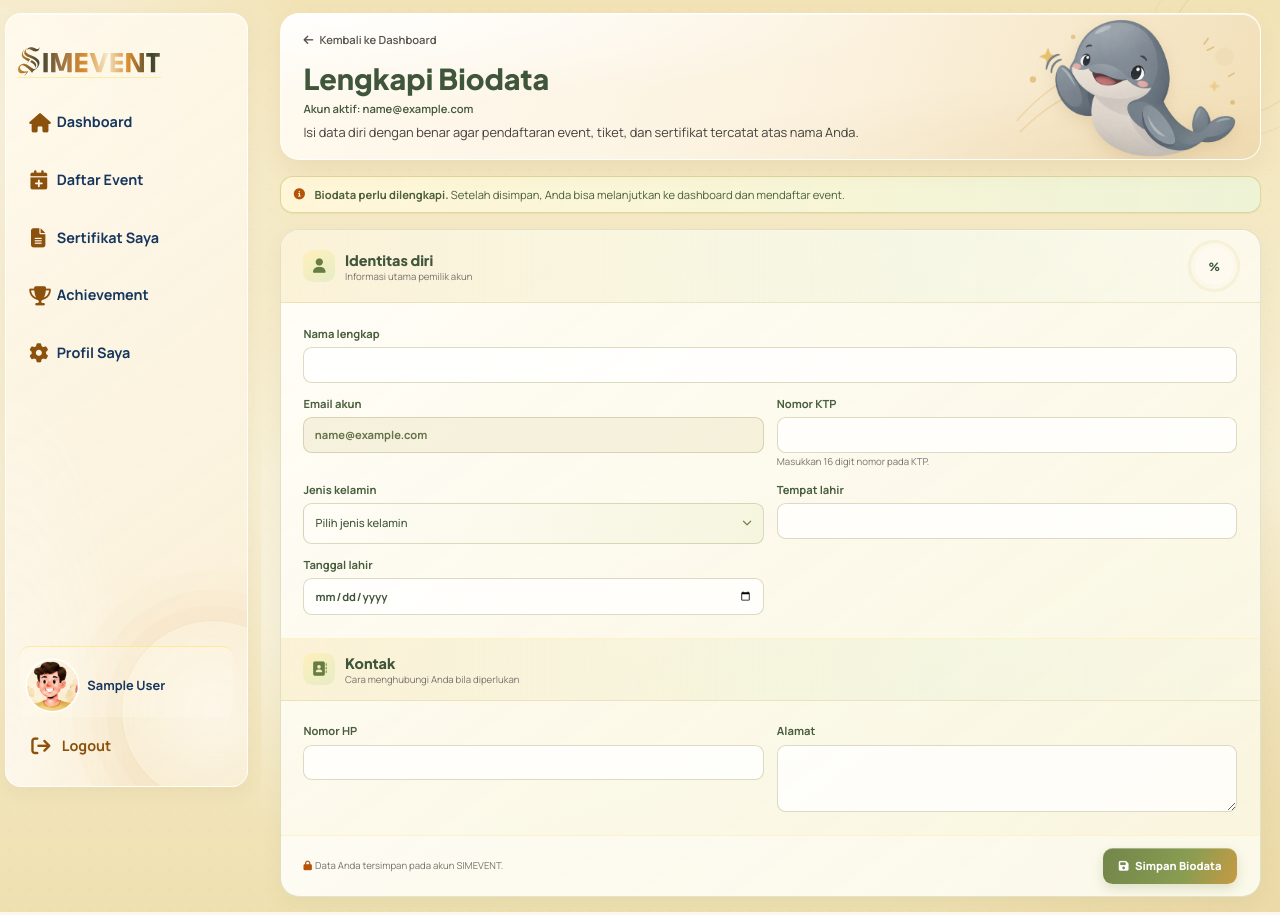
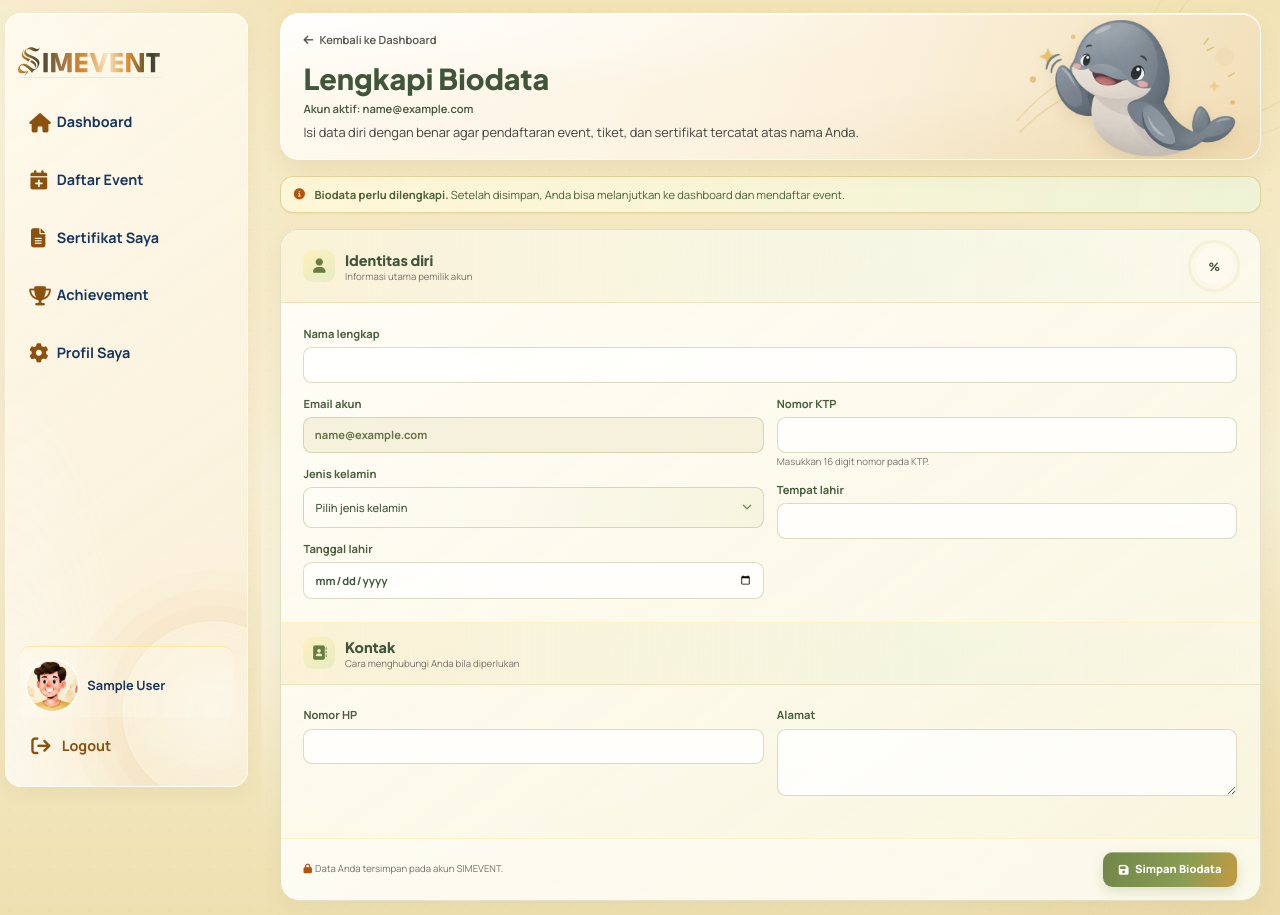
Before and after one commit to HikaruYui/simevent-web, a Django app: template frontend/templates/peserta/akun.html in a window 1280 px wide. Run offline with Django 5.2, Linux system fonts and the light colour scheme; the template is opened without the code that fills it: values that come from a table or form of the project are taken from there, others are empty; the visitor is signed in with stand-in values (Sample User, id 1); some libraries are stand-ins or nearby versions.

Commit message:
add error handler no telp sm nik

```diff
--- a/frontend/templates/peserta/akun.html
+++ b/frontend/templates/peserta/akun.html
@@ -1,3 +1,4 @@
+
 {% extends 'peserta/base_peserta.html' %}
 {% load static %}
 {% block ptitle %}Akun Saya{% endblock %}
@@ -163,6 +164,16 @@
   #participantAccount .account-field select,
   #participantAccount .account-field textarea { transition: none; }
 }
+
+/* Perbesar pesan error Nomor KTP */
+#participantAccount label[for="id_ktp_number"] span.text-rose-700 {
+    font-size: 16px !important;
+    line-height: 1.5 !important;
+    font-weight: 600;
+    display: block;
+    margin-top: 6px;
+}
+
 </style>
 
 <div id="participantAccount" class="mx-auto w-full max-w-[1440px] space-y-5">
@@ -191,9 +202,15 @@
         <div class="account-section-title flex items-center gap-3 px-5 py-4 sm:px-7"><span class="grid h-10 w-10 place-items-center rounded-xl bg-amber-100 text-lg text-brand-orangeDeep"><i class="fa-solid fa-user"></i></span><div><h2 class="font-display text-lg font-extrabold text-brand-ink">Identitas diri</h2><p class="text-xs text-stone-500">Informasi utama pemilik akun</p></div><div class="account-progress-ring ml-auto grid h-[58px] w-[58px] shrink-0 place-items-center rounded-full p-[5px]" aria-label="Progres biodata {{ profile_progress }} persen"><div class="grid h-full w-full place-items-center rounded-full bg-[#fffaf0] font-display text-sm font-extrabold text-brand-ink">{{ profile_progress }}%</div></div></div>
         <div class="grid gap-4 p-5 sm:grid-cols-2 sm:p-7">
           <label class="account-field text-sm font-bold text-brand-ink sm:col-span-2" for="id_full_name">Nama lengkap {{ form.full_name }}{{ form.first_name }}{{ form.last_name }}{% for error in form.full_name.errors %}<span class="mt-1 block text-xs font-semibold text-rose-700">{{ error }}</span>{% endfor %}{% for error in form.first_name.errors %}<span class="mt-1 block text-xs font-semibold text-rose-700">{{ error }}</span>{% endfor %}</label>
-          <label class="account-field text-sm font-bold text-brand-ink" for="accountEmail">Email akun <input id="accountEmail" type="email" value="{{ request.user.email }}" readonly></label>
-          <label class="account-field text-sm font-bold text-brand-ink" for="id_ktp_number">Nomor KTP {{ form.ktp_number }}{% for error in form.ktp_number.errors %}<span class="mt-1 block text-xs font-semibold text-rose-700">{{ error }}</span>{% endfor %}<span class="mt-1 block text-xs font-normal text-stone-500">Masukkan 16 digit nomor pada KTP.</span></label>
-          <div class="account-field text-sm font-bold text-brand-ink">
+
+          <!-- Kolom kiri dan kanan dibuat independen agar error KTP tidak menambah jarak kolom kiri -->
+          <div class="grid gap-4 sm:col-span-2 sm:grid-cols-2">
+
+            <!-- KOLOM KIRI -->
+            <div class="contents sm:flex sm:flex-col sm:gap-4">
+              <label class="account-field order-1 text-sm font-bold text-brand-ink sm:order-none" for="accountEmail">Email akun <input id="accountEmail" type="email" value="{{ request.user.email }}" readonly></label>
+
+              <div class="account-field order-3 text-sm font-bold text-brand-ink sm:order-none">
                 <label id="genderLabel" for="genderPicker">Jenis kelamin</label>
                 <div class="gender-picker" data-gender-picker>
                   {{ form.gender }}
@@ -209,8 +226,18 @@
                 <p class="gender-picker-error mt-1 hidden text-xs font-semibold" data-gender-error>Pilih jenis kelamin.</p>
                 {% for error in form.gender.errors %}<span class="mt-1 block text-xs font-semibold text-rose-700">{{ error }}</span>{% endfor %}
               </div>
-          <label class="account-field text-sm font-bold text-brand-ink" for="id_birth_place">Tempat lahir {{ form.birth_place }}{% for error in form.birth_place.errors %}<span class="mt-1 block text-xs font-semibold text-rose-700">{{ error }}</span>{% endfor %}</label>
-          <label class="account-field text-sm font-bold text-brand-ink" for="id_birth_date">Tanggal lahir {{ form.birth_date }}{% for error in form.birth_date.errors %}<span class="mt-1 block text-xs font-semibold text-rose-700">{{ error }}</span>{% endfor %}</label>
+
+              <label class="account-field order-5 text-sm font-bold text-brand-ink sm:order-none" for="id_birth_date">Tanggal lahir {{ form.birth_date }}{% for error in form.birth_date.errors %}<span class="mt-1 block text-xs font-semibold text-rose-700">{{ error }}</span>{% endfor %}</label>
+            </div>
+
+            <!-- KOLOM KANAN -->
+            <div class="contents sm:flex sm:flex-col sm:gap-4">
+              <label class="account-field order-2 text-sm font-bold text-brand-ink sm:order-none" for="id_ktp_number">Nomor KTP {{ form.ktp_number }}{% for error in form.ktp_number.errors %}<span class="mt-1 block text-xs font-semibold text-rose-700">{{ error }}</span>{% endfor %}<span class="mt-1 block text-xs font-normal text-stone-500">Masukkan 16 digit nomor pada KTP.</span></label>
+
+              <label class="account-field order-4 text-sm font-bold text-brand-ink sm:order-none" for="id_birth_place">Tempat lahir {{ form.birth_place }}{% for error in form.birth_place.errors %}<span class="mt-1 block text-xs font-semibold text-rose-700">{{ error }}</span>{% endfor %}</label>
+            </div>
+
+          </div>
         </div>
       </section>
 
@@ -219,6 +246,13 @@
         <div class="grid gap-4 p-5 sm:grid-cols-2 sm:p-7">
           <label class="account-field text-sm font-bold text-brand-ink" for="id_phone_number">Nomor HP {{ form.phone_number }}{% for error in form.phone_number.errors %}<span class="mt-1 block text-xs font-semibold text-rose-700">{{ error }}</span>{% endfor %}</label>
           <label class="account-field text-sm font-bold text-brand-ink" for="id_address">Alamat {{ form.address }}{% for error in form.address.errors %}<span class="mt-1 block text-xs font-semibold text-rose-700">{{ error }}</span>{% endfor %}</label>
+          <p
+            id="phoneError"
+            class="mt-2 block text-base font-semibold text-red-600"
+            style="font-size: 16px; line-height: 1.5;"
+            role="alert"
+            hidden
+          ></p>
         </div>
       </section>
 
@@ -259,16 +293,19 @@
       option.querySelector('i').hidden = !active;
     });
   };
+
   const closeMenu = (restoreFocus = false) => {
     menu.hidden = true;
     trigger.setAttribute('aria-expanded', 'false');
     if (restoreFocus) trigger.focus();
   };
+
   const openMenu = () => {
     menu.hidden = false;
     trigger.setAttribute('aria-expanded', 'true');
     (options.find((option) => option.dataset.value === select.value) || options[0]).focus();
   };
+
   const chooseOption = (option) => {
     select.value = option.dataset.value;
     select.dispatchEvent(new Event('change', { bubbles: true }));
@@ -288,6 +325,7 @@
       closeMenu();
     }
   });
+
   options.forEach((option, index) => {
     option.addEventListener('click', () => chooseOption(option));
     option.addEventListener('keydown', (event) => {
@@ -298,19 +336,22 @@
       else if (event.key === 'End') nextIndex = options.length - 1;
       else if (event.key === 'Escape') {
         event.preventDefault();
-        closeMenu(true);
+        closeMenu();
         return;
       } else return;
       event.preventDefault();
       options[nextIndex].focus();
     });
   });
+
   document.addEventListener('pointerdown', (event) => {
     if (!picker.contains(event.target)) closeMenu();
   });
+
   picker.addEventListener('focusout', (event) => {
     if (!picker.contains(event.relatedTarget)) closeMenu();
   });
+
   form.addEventListener('submit', (event) => {
     if (select.value) return;
     event.preventDefault();
@@ -320,4 +361,64 @@
   });
 })();
 </script>
+
+<script>
+document.addEventListener("DOMContentLoaded", function () {
+  const phone = document.getElementById("id_phone_number");
+  const error = document.getElementById("phoneError");
+
+  if (!phone || !error) return;
+
+  const form = phone.closest("form");
+
+  function showError(message) {
+    error.textContent = message;
+    error.hidden = !message;
+    phone.setAttribute("aria-invalid", message ? "true" : "false");
+  }
+
+  function validatePhone() {
+    const value = phone.value.trim();
+
+    // Tetap opsional mengikuti form sebelumnya
+    if (!value) {
+      showError("");
+      return true;
+    }
+
+    if (!/^08\d{8,11}$/.test(value)) {
+      showError("Nomor HP harus diawali 08 dan terdiri dari 10–13 digit angka.");
+      return false;
+    }
+
+    showError("");
+    return true;
+  }
+
+  phone.setAttribute("inputmode", "numeric");
+  phone.setAttribute("maxlength", "13");
+
+  phone.addEventListener("input", function () {
+    const original = phone.value;
+    phone.value = original.replace(/\D/g, "").slice(0, 13);
+
+    if (original !== phone.value) {
+      showError("Nomor HP hanya boleh berisi angka.");
+    } else {
+      validatePhone();
+    }
+  });
+
+  if (form) {
+    form.addEventListener("submit", function (event) {
+      if (!validatePhone()) {
+        event.preventDefault();
+        event.stopImmediatePropagation();
+        phone.focus();
+      }
+    }, true);
+  }
+});
+</script>
+
 {% endblock %}
```
Lines whose indentation alone changed are shown as unchanged.
